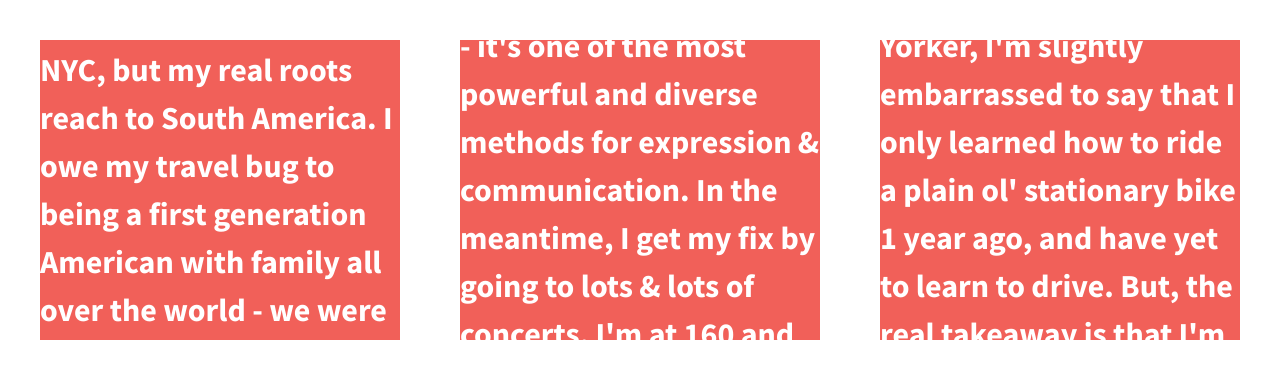
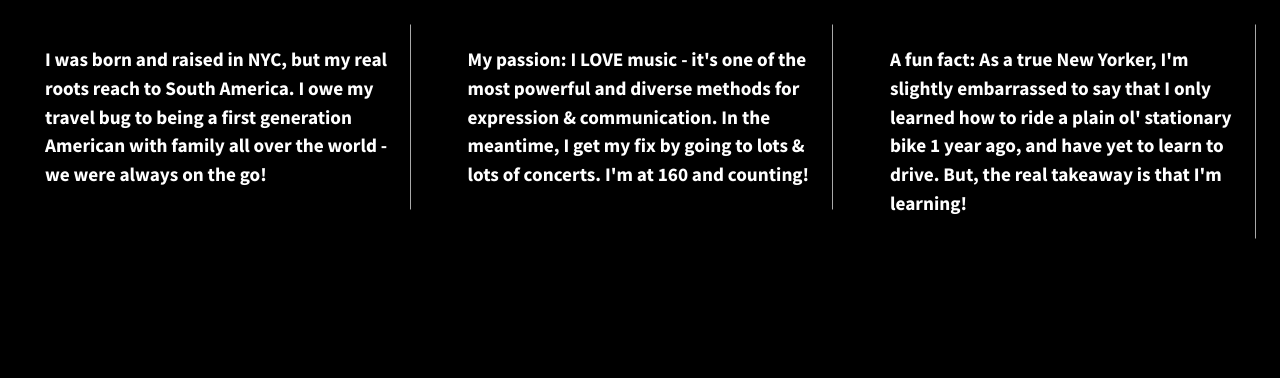
Before and after one commit to steph-young/divs-flexbox-starter, a plain HTML site: page index.html in a window 1280 px wide. Drawn offline with nearby package versions, Linux system fonts and the light colour scheme.

Commit message:
Styled divs

```diff
--- a/css/main.css
+++ b/css/main.css
@@ -97,20 +97,20 @@ textarea {
 
 
 html {
-  background-color: #fff;
+  background-color: black;
   height: 100%;
 }
 
 body {
   font-family: 'Source Sans Pro', sans-serif;
   padding: 2em;
-  font-size: 1.25em;
+  font-size: 0.75em;
   height: 100%;
 }
 
 .wrapper {
   /*add display:flex and set justify-content to space-between*/
-  font-weight: 700;
+  font-weight: 600;
   display: flex;
   justify-content: space-between;
 }
@@ -120,12 +120,17 @@ body {
   color: #fff;
   line-height: 1.5em;
   font-size: 1.6em;
-  background-color: #f16059;
-  height: 300px;
+  background-color: black;
+  height: 100%;
   display:flex;
-  width: 30%;
+  width: 28%;
   justify-content: center;
   align-items: center;
+  border-style: solid;
+  border-color: black;
+  border-right-color: darkgray;
+  border-width: 0.5px;
+  padding: 20px;
 }
 
 
```
